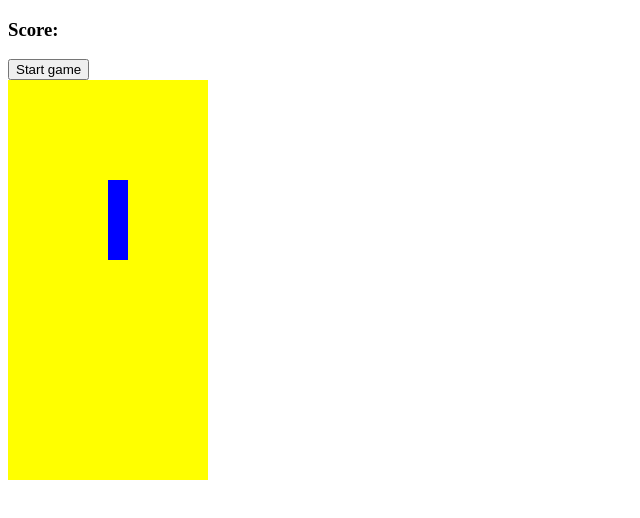
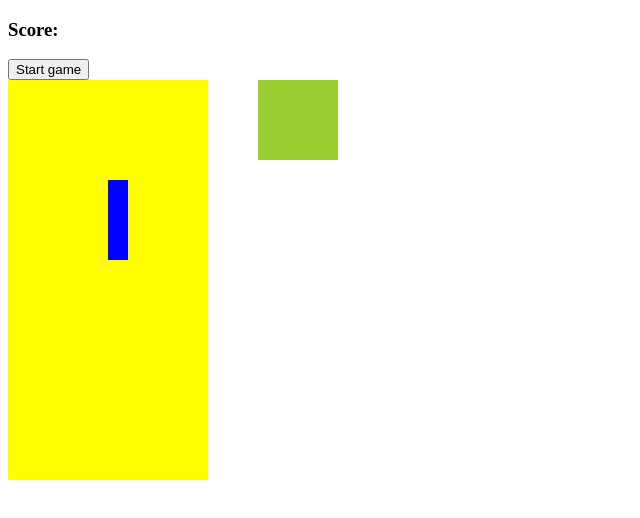
Before and after one commit to Eliot996/basic-tetris, a plain HTML site: page index.html in a window 1280 px wide. Shown: the whole page, without its empty margins (0-640 px from the left). Drawn offline with Linux system fonts and the light colour scheme.

Commit message:
added mini grid

```diff
--- a/index.html
+++ b/index.html
@@ -10,6 +10,7 @@
     <h3>Score: <span id="score"></span></h3>
     <button id="start-button">Start game</button>
 
+    <div id="container">
         <div class="grid">
             <div></div>
             <div></div>
@@ -222,4 +223,24 @@
             <div class="taken"></div>
             <div class="taken"></div>
         </div>
+
+        <div class="mini-grid">
+            <div></div>
+            <div></div>
+            <div></div>
+            <div></div>
+            <div></div>
+            <div></div>
+            <div></div>
+            <div></div>
+            <div></div>
+            <div></div>
+            <div></div>
+            <div></div>
+            <div></div>
+            <div></div>
+            <div></div>
+            <div></div>
+        </div>
+    </div>
 </html>
--- a/style.css
+++ b/style.css
@@ -1,3 +1,7 @@
+#container {
+    display: flex;
+}
+
 .grid {
     width: 200px;
     height: 400px;
@@ -14,3 +18,17 @@
 .tetromino {
     background-color: blue;
 }
+
+.mini-grid {
+    margin-left: 50px;
+    width: 80px;
+    height: 80px;
+    display: flex;
+    flex-wrap: wrap;
+    background-color: yellowgreen;
+}
+
+.mini-grid div {
+    width: 20px;
+    height: 20px;
+}
```
Lines whose indentation alone changed are shown as unchanged.
